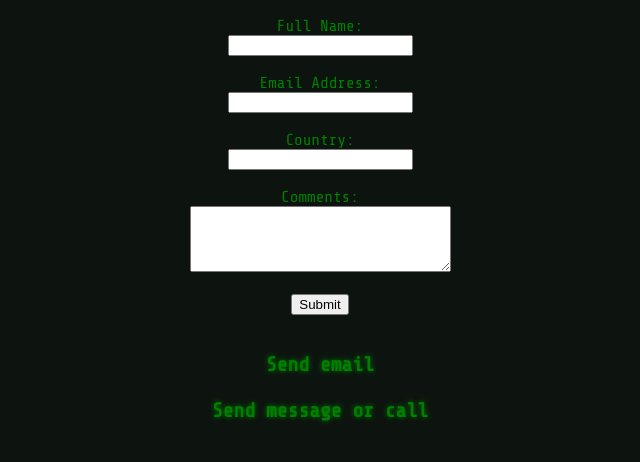
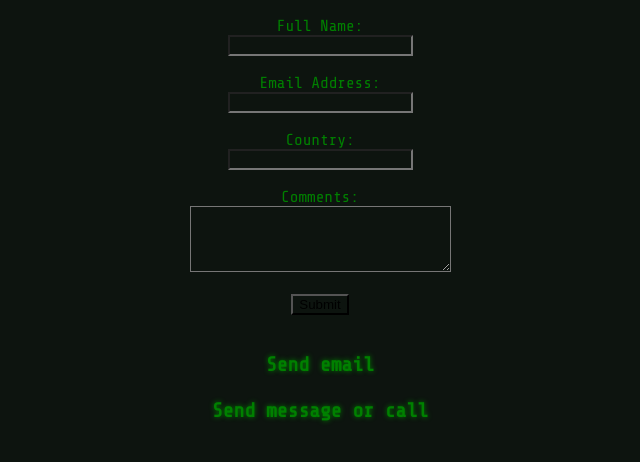
Before and after one commit to Mohammed-Nour-Al-Murie/protofilo, a plain HTML site: page Contact.html in a window 1280 px wide. Shown: the part 50-512 px from the top of the page, without its empty margins (320-960 px from the left). Drawn offline with nearby package versions, Linux system fonts and the light colour scheme.

Commit message:
Update Contact.html

```diff
--- a/Contact.html
+++ b/Contact.html
@@ -17,7 +17,9 @@
     margin-top: 20px;
     font-size: 20px;
 }
-
+input, textarea {
+ background-color: #0d140f;
+}
 .email h4 {
     margin: 0 0 5px 0;
   padding-bottom: 7px;
```
